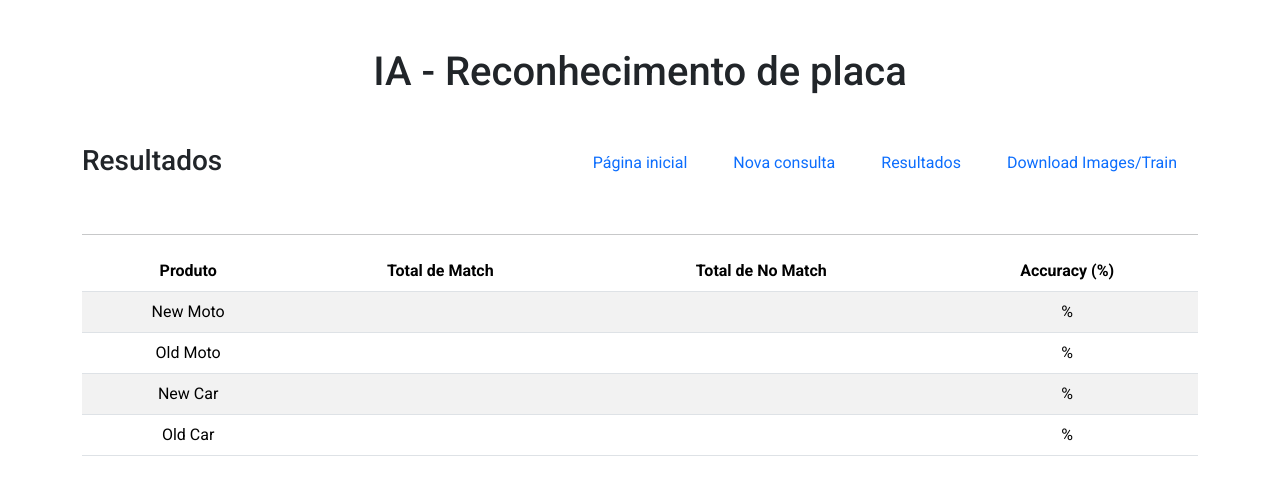
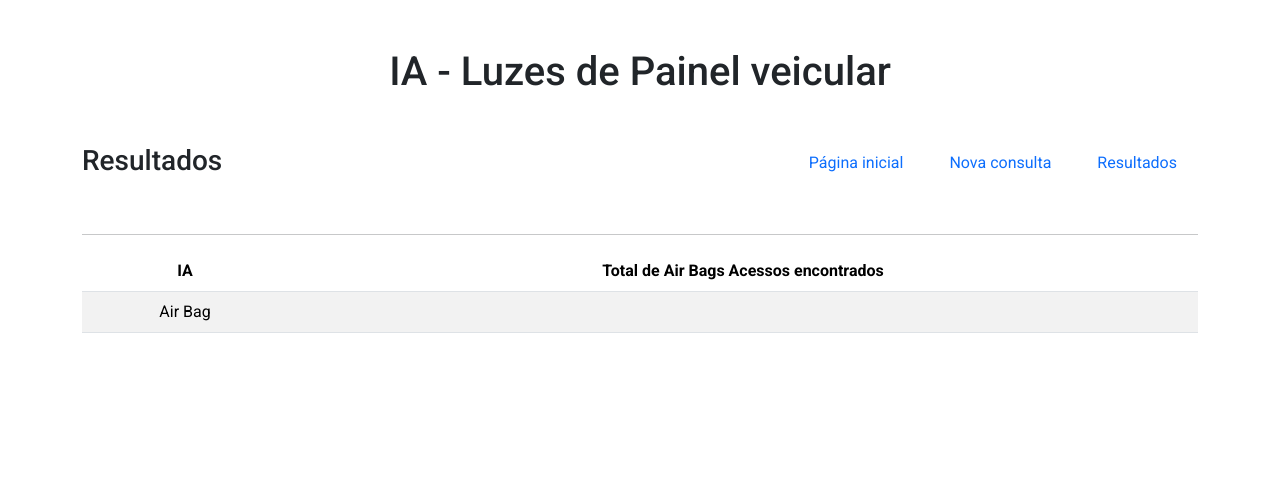
Before and after one commit to AlanPretes/boilerplate_ia, a Django app: template templates/panel/resultados.html in a window 1280 px wide. Shown: the top 495 px of the page. Run offline with Django 4.2, Linux system fonts and the light colour scheme; the template is opened without the code that fills it, so the values that code supplies are empty.

Commit message:
:fix: api panel aitbag

```diff
--- a/panel/urls.py
+++ b/panel/urls.py
@@ -6,7 +6,7 @@ app_name = 'panel'
 urlpatterns = [
     path('index/', views.index, name='index'),
     path('new/', views.new, name='new'),
-    # path('resultados/', views.resultados_view, name='resultados'),
-    # path('api/new-panel/', views.new_plate_api, name='new_panel_api'),
+    path('resultados/', views.resultados_view, name='resultados'),
+    path('api/new-panel/', views.new_plate_api, name='new_panel_api'),
     # path('download-yolo-txt/', views.download_yolo_txt, name='download_yolo_txt'),
 ]
--- a/templates/panel/base.html
+++ b/templates/panel/base.html
@@ -28,8 +28,8 @@
             <div>
                 <a href="{% url 'panel:index' %}" class="btn mx-2 text-primary">Página inicial</a>
                 <a href="{% url 'panel:new' %}" class="btn mx-2 text-primary">Nova consulta</a>
-                {% comment %} <a href="{% url 'panel:resultados' %}" class="btn mx-2 text-primary">Resultados</a>
-                <a href="{% url 'panel:download_yolo_txt' %}" class="btn mx-2 text-primary">Download Images/Train</a> {% endcomment %}
+                <a href="{% url 'panel:resultados' %}" class="btn mx-2 text-primary">Resultados</a>
+                {% comment %} <a href="{% url 'panel:download_yolo_txt' %}" class="btn mx-2 text-primary">Download Images/Train</a> {% endcomment %}
             </div>
         </div>
         <hr>
--- a/templates/panel/new.html
+++ b/templates/panel/new.html
@@ -1,4 +1,4 @@
-{% extends 'plate/base.html' %}
+{% extends 'panel/base.html' %}
 
 {% block page_title %}Nova consulta{% endblock %}
 {% block title %}Nova consulta{% endblock %}
--- a/templates/panel/resultados.html
+++ b/templates/panel/resultados.html
@@ -1,4 +1,4 @@
-{% extends 'plate/base.html' %}
+{% extends 'panel/base.html' %}
 
 {% block page_title %}Resultados{% endblock %}
 {% block title %}Resultados{% endblock %}
@@ -8,36 +8,14 @@
     <table class="table text-center table-striped">
         <thead>
             <tr>
-                <th>Produto</th>
-                <th>Total de Match</th>
-                <th>Total de No Match</th>
-                <th>Accuracy (%)</th>
+                <th>IA</th>
+                <th>Total de Air Bags Acessos encontrados</th>
             </tr>
         </thead>
         <tbody>
             <tr>
-                <td>New Moto</td>
-                <td>{{ new_moto_match_count }}</td>
-                <td>{{ new_moto_no_match_count }}</td>
-                <td>{{ new_moto_accuracy|floatformat:2 }}%</td>
-            </tr>
-            <tr>
-                <td>Old Moto</td>
-                <td>{{ old_moto_match_count }}</td>
-                <td>{{ old_moto_no_match_count }}</td>
-                <td>{{ old_moto_accuracy|floatformat:2 }}%</td>
-            </tr>
-            <tr>
-                <td>New Car</td>
-                <td>{{ new_car_match_count }}</td>
-                <td>{{ new_car_no_match_count }}</td>
-                <td>{{ new_car_accuracy|floatformat:2 }}%</td>
-            </tr>
-            <tr>
-                <td>Old Car</td>
-                <td>{{ old_car_match_count }}</td>
-                <td>{{ old_car_no_match_count }}</td>
-                <td>{{ old_car_accuracy|floatformat:2 }}%</td>
+                <td>Air Bag</td>
+                <td>{{ airbag_icon_count }}</td>
             </tr>
         </tbody>
     </table>
```
Also changed, not shown: panel/utils.py (+3 -29 lines), panel/views.py (+56 -125 lines), panel/migrations/0001_initial.py (deleted).
